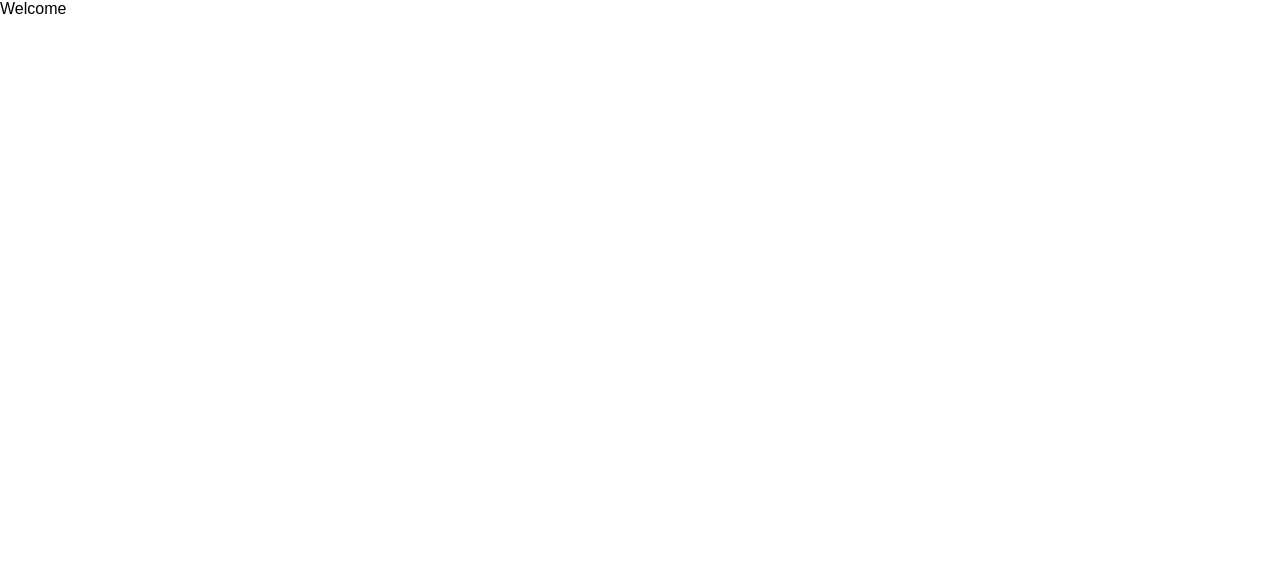
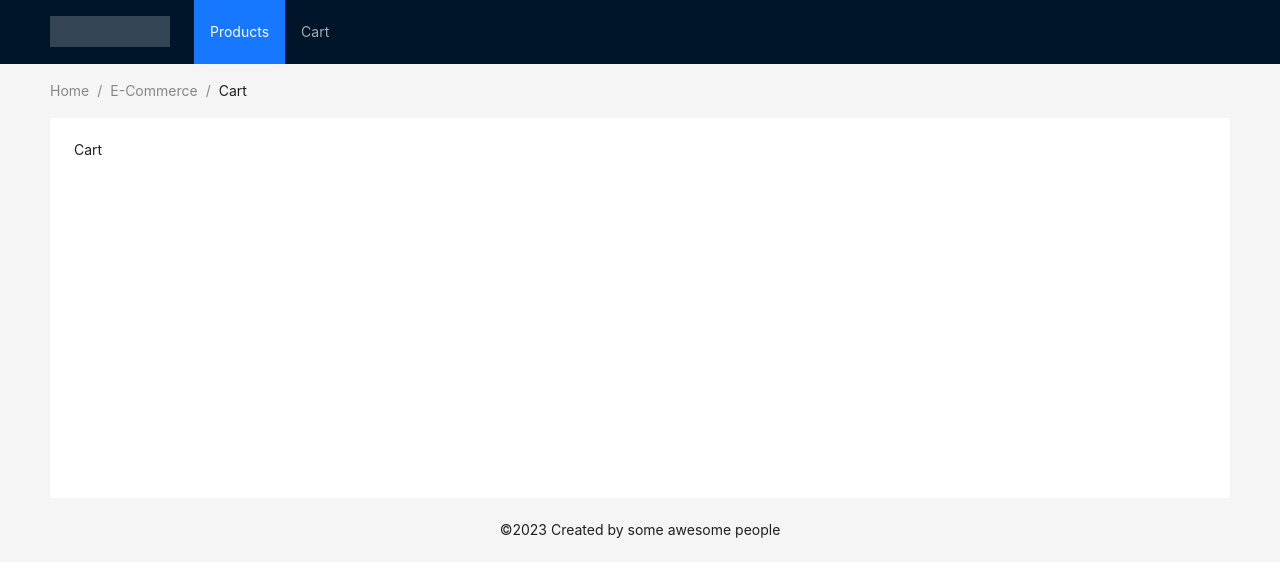
Before and after one commit to hbfard/hbf-contextapi, a React (Create React App) app: page /cart in a window 1280 px wide. Shown: the top 576 px of the page. Built offline with nearby package versions, Linux system fonts and the light colour scheme.

Commit message:
With Header, footer & content holder

```diff
--- a/src/App.js
+++ b/src/App.js
@@ -1,5 +1,20 @@
+import { Layout } from "antd";
+import { BrowserRouter } from "react-router-dom";
+
+import AppContent from "./components/AppContent";
+import AppFooter from "./components/AppFooter";
+import AppHeader from "./components/AppHeader";
+
 function App() {
-  return <div className="App">Welcome</div>;
+  return (
+    <Layout>
+      <BrowserRouter>
+        <AppHeader />
+        <AppContent />
+        <AppFooter />
+      </BrowserRouter>
+    </Layout>
+  );
 }
 
 export default App;
--- /dev/null
+++ b/src/components/AppBreadcrumb.jsx
@@ -0,0 +1,33 @@
+import { Breadcrumb } from "antd";
+import { useLocation } from "react-router-dom";
+
+const AppBreadcrumb = () => {
+  const location = useLocation();
+
+  const items = [
+    { title: "Home" },
+    { title: "E-Commerce" },
+    {
+      title:
+        location.pathname === "/"
+          ? "Products"
+          : location.pathname
+              .replace(/\//g, "")
+              .replace(
+                /^(\w)(.+)/,
+                (_match, p1, p2) => p1.toUpperCase() + p2.toLowerCase()
+              ),
+    },
+  ];
+
+  return (
+    <Breadcrumb
+      style={{
+        margin: "16px 0",
+      }}
+      items={items}
+    ></Breadcrumb>
+  );
+};
+
+export default AppBreadcrumb;
--- /dev/null
+++ b/src/components/AppContent.jsx
@@ -0,0 +1,35 @@
+import { Layout } from "antd";
+import { Route, Routes } from "react-router-dom";
+
+import Cart from "./Cart";
+import Products from "./Products";
+import AppBreadcrumb from "./AppBreadcrumb";
+
+const { Content } = Layout;
+
+const AppContent = () => {
+  return (
+    <Content
+      className="site-layout"
+      style={{
+        padding: "0 50px",
+      }}
+    >
+      <AppBreadcrumb />
+      <div
+        style={{
+          padding: 24,
+          minHeight: 380,
+          background: "rgba(255, 255, 255)",
+        }}
+      >
+        <Routes>
+          <Route path="/" Component={Products} exact />
+          <Route path="/cart" Component={Cart} />
+        </Routes>
+      </div>
+    </Content>
+  );
+};
+
+export default AppContent;
--- /dev/null
+++ b/src/components/AppFooter.jsx
@@ -0,0 +1,17 @@
+import { Layout } from "antd";
+
+const { Footer } = Layout;
+
+const AppFooter = () => {
+  return (
+    <Footer
+      style={{
+        textAlign: "center",
+      }}
+    >
+      ©2023 Created by some awesome people
+    </Footer>
+  );
+};
+
+export default AppFooter;
--- /dev/null
+++ b/src/components/AppHeader.jsx
@@ -0,0 +1,60 @@
+import { Layout, Menu } from "antd";
+import { useNavigate } from "react-router-dom";
+
+const { Header } = Layout;
+
+const AppHeader = () => {
+  const items = [
+    {
+      label: "Products",
+      key: "products",
+      icon: "",
+      target: "/",
+    },
+    {
+      label: "Cart",
+      key: "card",
+      icon: "",
+      target: "/cart",
+    },
+  ];
+
+  const navigate = useNavigate();
+
+  const handleClick = ({ key }) => {
+    const { target } = items.find((item) => item.key === key) || {};
+    if (target) {
+      navigate(target);
+    }
+  };
+
+  return (
+    <Header
+      style={{
+        position: "sticky",
+        top: 0,
+        zIndex: 1,
+        width: "100%",
+      }}
+    >
+      <div
+        style={{
+          float: "left",
+          width: 120,
+          height: 31,
+          margin: "16px 24px 16px 0",
+          background: "rgba(255, 255, 255, 0.2)",
+        }}
+      />
+      <Menu
+        theme="dark"
+        mode="horizontal"
+        defaultSelectedKeys={["products"]}
+        items={items}
+        onClick={handleClick}
+      />
+    </Header>
+  );
+};
+
+export default AppHeader;
--- /dev/null
+++ b/src/components/Cart.jsx
@@ -0,0 +1,7 @@
+import React from "react";
+
+const Cart = () => {
+  return <div>Cart</div>;
+};
+
+export default Cart;
--- /dev/null
+++ b/src/components/Products.jsx
@@ -0,0 +1,7 @@
+import React from "react";
+
+const Products = () => {
+  return <div>Products</div>;
+};
+
+export default Products;
```
